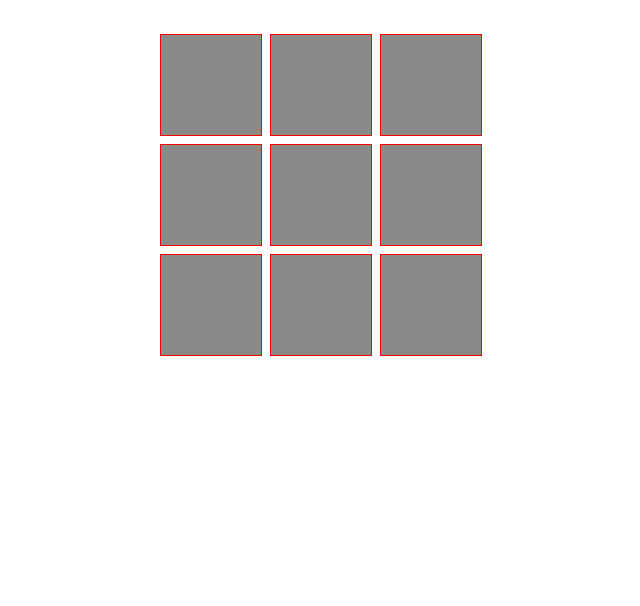
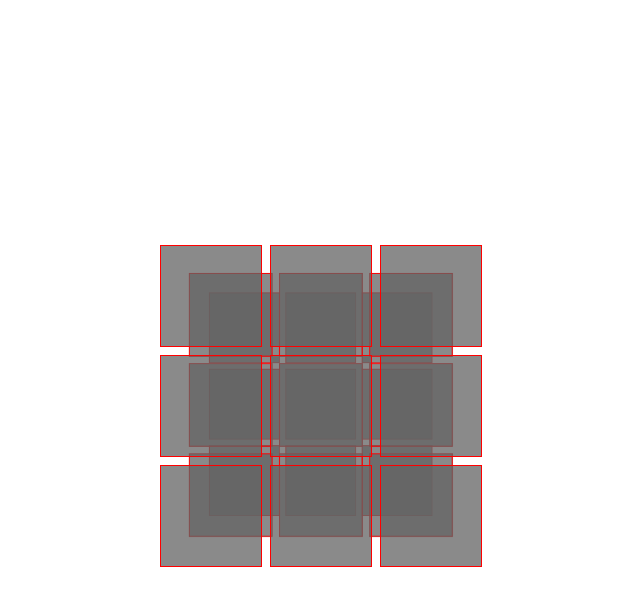
Before and after one commit to xingoxu/rubik-cube, a website: page index.html in a window 1280 px wide. Shown: the whole page, without its empty margins (320-960 px from the left). Drawn offline with Linux system fonts and the light colour scheme.

Commit message:
init 27 cube

```diff
--- a/index.html
+++ b/index.html
@@ -48,13 +48,33 @@
     .stage {
       perspective: 500px;
     }
-    .big-cube {
-      margin: 1.5em auto;
+    .cube-line {
       display: flex;
       width: 320px;
       flex-wrap: wrap;
       justify-content: space-between;
+      position: absolute;
       transform-style: preserve-3d;
+    }
+    .cube-line:nth-child(2) {
+      transform: translateZ(-110px);
+    }
+    .cube-line:nth-child(3) {
+      transform: translateZ(-220px);
+    }
+    .big-cube {
+      transform-style: preserve-3d;
+      position: relative;
+      width: 320px;
+      height: 330px;
+      transform-origin: center center -110px;
+    }
+
+    body {
+      display: grid;
+      place-items: center;
+      height: 100vh;
+      margin: 0;
     }
   </style>
 </head>
@@ -62,6 +82,7 @@
 <body>
   <div class="stage">
     <div class="big-cube">
+      <div class="cube-line">
         <div class="cube">
           <div class="front"></div>
           <div class="back"></div>
@@ -69,6 +90,7 @@
           <div class="right"></div>
           <div class="top"></div>
           <div class="bottom"></div>
+        </div>
       </div>
 
     </div>
@@ -83,6 +105,12 @@
     let _cube = document.querySelector('.cube');
     let cubes = [];
     for (let i = 0; i < 8; i++) {
+      cubes.push(_cube.cloneNode(true));
+    }
+    document.querySelector('.cube-line').append(...cubes);
+    cubes = [];
+    _cube = document.querySelector('.cube-line');
+    for (let i = 0; i < 2; i++) {
       cubes.push(_cube.cloneNode(true));
     }
     cube.append(...cubes);
```
Lines whose indentation alone changed are shown as unchanged.
